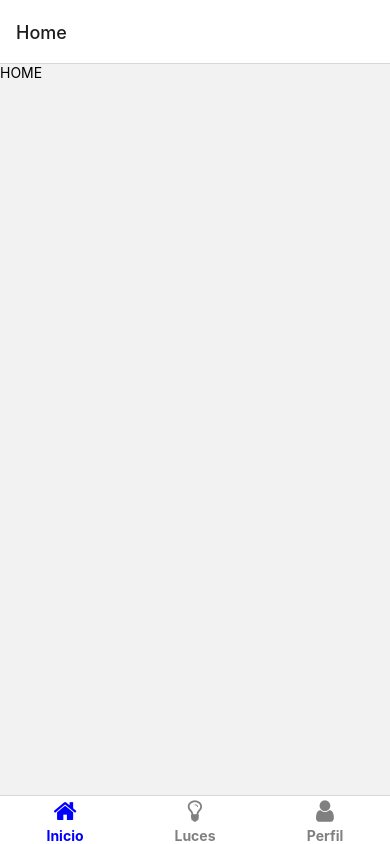
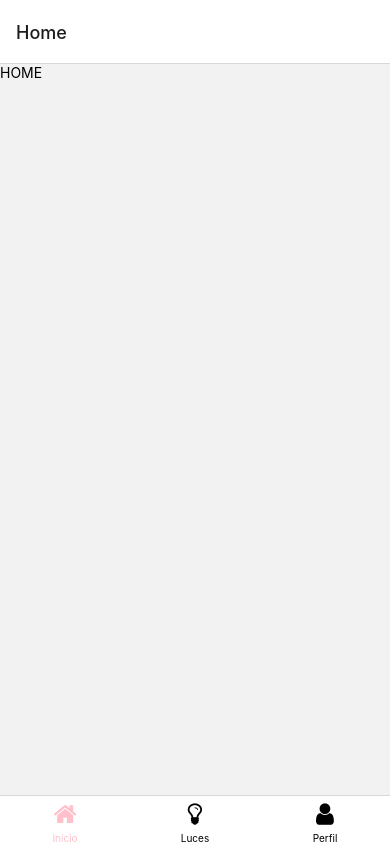
Before and after one commit to MaquinaTech/smartHome, a React Native app in the folder FrontEnd/: screen / in a window 390 px wide. Built offline with nearby package versions, Linux system fonts and the light colour scheme.

Commit message:
style tab

```diff
--- a/FrontEnd/navigation/TabNavigator.js
+++ b/FrontEnd/navigation/TabNavigator.js
@@ -11,6 +11,11 @@ const TabNavigator = () => {
     <Tab.Navigator
       initialRouteName="Home"
       screenOptions={({ route }) => ({
+        tabBarStyle: {
+          display: 'flex',
+        },
+        tabBarActiveTintColor: 'pink',
+        tabBarInactiveTintColor: 'black',
         tabBarIcon: ({ color, size }) => {
           let iconName;
 
@@ -24,21 +29,8 @@ const TabNavigator = () => {
 
           return <Icon name={iconName} size={size} color={color} />;
         },
-      tabBarLabel: route.name, // Utiliza el nombre de la ruta como etiqueta
+        tabBarLabel: route.name,
       })}
-    tabBarOptions={{
-      activeTintColor: 'blue', // Color de la pestaña activa
-      inactiveTintColor: 'gray', // Color de las pestañas inactivas
-      style: {
-        backgroundColor: 'white', // Color de fondo de la barra inferior
-        borderTopWidth: 1, // Grosor de la línea superior
-        borderTopColor: 'lightgray', // Color de la línea superior
-      },
-      labelStyle: {
-        fontSize: 14, // Tamaño de fuente de las etiquetas
-        fontWeight: 'bold', // Peso de fuente de las etiquetas
-      },
-    }}
     >
       <Tab.Screen
         name="Home"
--- /dev/null
+++ b/FrontEnd/styles/colors.js
@@ -0,0 +1,25 @@
+/* /////////////////////////////////////////////////////////
+
+    > app colors
+
+//////////////////////////////////////////////////////// */
+
+export const BG = "#0F0868";
+export const ACCENT = "#10FCFD";
+export const PLACEHOLDER = "#8F9BB3";
+export const ERROR = "#FF3D71";
+export const BLACK = "#030131";
+export const BLACK2 = "#040223";
+export const LIGHT_GREY = "#E4E9F2";
+export const LIGHT_BLUE = "#C5CEE0";
+export const BACKDROP = "#08044A";
+export const BACKDROP_OPACITY = "rgba(8,4,74,0.5)";
+export const BORDER = "#EDF1F7";
+export const BLUE = "#0095FF";
+export const GREEN = "#00D68F";
+export const YELLOW = "#FFAA00";
+export const CONTACT = "#3366FF";
+export const SECURITY = "rgba(16,252,253,0.48)";
+export const SECURITY_BACKGROUND = "rgba(15,8,104,0.48)";
+
+export const BUTTON_DISABLED = "rgba(143,155,179, 0.48)";
--- /dev/null
+++ b/FrontEnd/styles/index.js
@@ -0,0 +1,5 @@
+import * as Colors from './colors';
+import * as Sizes from './sizes';
+import * as Theme from './theme';
+
+export { Colors, Sizes, Theme };
```
Also changed, not shown: FrontEnd/styles/sizes.js (added, +61 -0 lines), FrontEnd/styles/theme.js (added, +7 -0 lines). Lines whose indentation alone changed are shown as unchanged.
